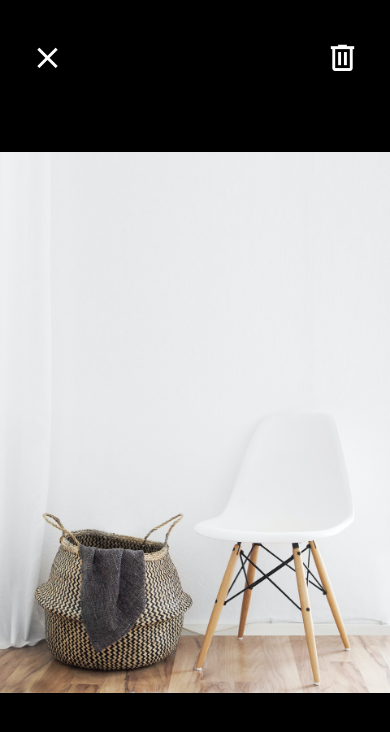
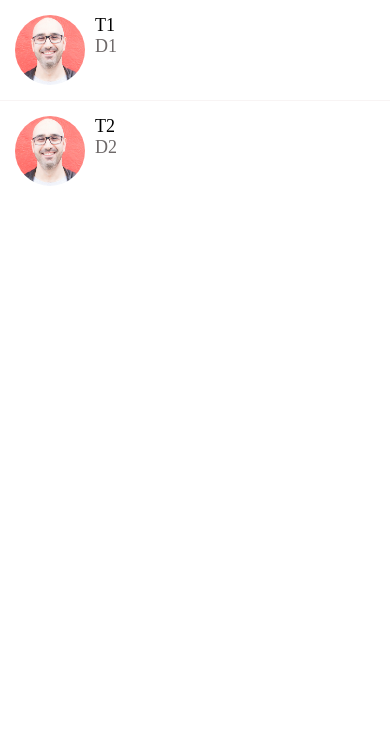
Before and after one commit to srayner/done-with-it, a React Native app: screen / in a window 390 px wide. Shown: the top 732 px of the page. Built offline with nearby package versions, Linux system fonts and the light colour scheme.

Commit message:
completed Messages screen

```diff
--- a/App.js
+++ b/App.js
@@ -3,8 +3,8 @@ import { StyleSheet, View } from "react-native";
 import ViewImageScreen from "./app/screens/ViewImageScreen";
 import WelcomeScreen from "./app/screens/WelcomeScreen";
 import ListingDetailsScreen from "./app/screens/ListingDetailsScreen";
-import Card from "./app/components/Card";
+import MessagesScreen from "./app/screens/MessagesScreen";
 
 export default function App() {
-  return <ViewImageScreen />;
+  return <MessagesScreen />;
 }
--- a/app/components/ListItem.js
+++ b/app/components/ListItem.js
@@ -1,11 +1,20 @@
-import { View, Image, StyleSheet } from "react-native";
+import { View, Image, StyleSheet, TouchableHighlight } from "react-native";
 import React from "react";
+import Swipeable from "react-native-gesture-handler/Swipeable";
 
 import AppText from "./AppText";
 import colors from "../config/colors";
 
-export default function ListItem({ image, title, subTitle }) {
+export default function ListItem({
+  image,
+  title,
+  subTitle,
+  onPress,
+  renderRightActions,
+}) {
   return (
+    <Swipeable renderRightActions={renderRightActions}>
+      <TouchableHighlight underlayColor={colors.light} onPress={onPress}>
         <View style={styles.container}>
           <Image style={styles.image} source={image} />
           <View>
@@ -13,12 +22,15 @@ export default function ListItem({ image, title, subTitle }) {
             <AppText style={styles.subTitle}>{subTitle}</AppText>
           </View>
         </View>
+      </TouchableHighlight>
+    </Swipeable>
   );
 }
 
 const styles = StyleSheet.create({
   container: {
     flexDirection: "row",
+    padding: 15,
   },
   image: {
     width: 70,
--- /dev/null
+++ b/app/components/ListItemDeleteAction.js
@@ -0,0 +1,30 @@
+import { View, StyleSheet, Text } from "react-native";
+import React from "react";
+import { MaterialCommunityIcons } from "@expo/vector-icons";
+import { TouchableWithoutFeedback } from "react-native-gesture-handler";
+
+import colors from "../config/colors";
+
+export default function ListItemDeleteAction({ onPress }) {
+  return (
+    <TouchableWithoutFeedback onPress={onPress}>
+      <View style={styles.container}>
+        <MaterialCommunityIcons
+          name="trash-can"
+          size={35}
+          color={colors.white}
+        />
+      </View>
+    </TouchableWithoutFeedback>
+  );
+}
+
+const styles = StyleSheet.create({
+  container: {
+    backgroundColor: colors.danger,
+    width: 70,
+    height: "100%",
+    justifyContent: "center",
+    alignItems: "center",
+  },
+});
--- /dev/null
+++ b/app/components/ListItemSeperator.js
@@ -0,0 +1,16 @@
+import { View, Text, StyleSheet } from "react-native";
+import React from "react";
+
+import colors from "../config/colors";
+
+export default function ListItemSeperator() {
+  return <View style={styles.seperator} />;
+}
+
+const styles = StyleSheet.create({
+  seperator: {
+    width: "100%",
+    height: 1,
+    backgroundColor: colors.light,
+  },
+});
--- /dev/null
+++ b/app/components/Screen.js
@@ -0,0 +1,14 @@
+import { StyleSheet, SafeAreaView } from "react-native";
+import React from "react";
+import Contstants from "expo-constants";
+
+export default function Screen({ children }) {
+  return <SafeAreaView style={styles.screen}>{children}</SafeAreaView>;
+}
+
+const styles = StyleSheet.create({
+  screen: {
+    paddingTop: Contstants.statusBarHeight,
+    flex: 1,
+  },
+});
--- a/app/config/colors.js
+++ b/app/config/colors.js
@@ -4,4 +4,6 @@ export default {
   black: "#000",
   white: "#fff",
   medium: "#6e6969",
+  light: "#f8f4f4",
+  danger: "#ff5252",
 };
--- /dev/null
+++ b/app/screens/MessagesScreen.js
@@ -0,0 +1,66 @@
+import { FlatList, View } from "react-native";
+import React, { useState } from "react";
+import { GestureHandlerRootView } from "react-native-gesture-handler";
+
+import Screen from "../components/Screen";
+import ListItem from "../components/ListItem";
+import ListItemSeperator from "../components/ListItemSeperator";
+import ListItemDeleteAction from "../components/ListItemDeleteAction";
+
+const initialMessages = [
+  {
+    id: 1,
+    title: "T1",
+    description: "D1",
+    image: require("../assets/mosh.jpg"),
+  },
+  {
+    id: 2,
+    title: "T2",
+    description: "D2",
+    image: require("../assets/mosh.jpg"),
+  },
+];
+
+export default function MessagesScreen() {
+  const [messages, setMessages] = useState(initialMessages);
+  const [refreshing, setRefreshing] = useState(false);
+
+  const handleDelete = (message) => {
+    setMessages(messages.filter((m) => m.id !== message.id));
+  };
+
+  return (
+    <Screen>
+      <GestureHandlerRootView>
+        <FlatList
+          data={messages}
+          keyExtractor={(message) => message.id.toString()}
+          renderItem={({ item }) => (
+            <ListItem
+              title={item.title}
+              subTitle={item.description}
+              image={item.image}
+              onPress={() => console.log("Message selected", item)}
+              renderRightActions={() => (
+                <ListItemDeleteAction onPress={() => handleDelete(item)} />
+              )}
+            />
+          )}
+          ItemSeparatorComponent={() => <ListItemSeperator />}
+          refreshing={refreshing}
+          onRefresh={() => {
+            setMessages([
+              {
+                id: 2,
+                title: "T2",
+                description: "D2",
+                image: require("../assets/mosh.jpg"),
+              },
+            ]);
+          }}
+        ></FlatList>
+      </GestureHandlerRootView>
+    </Screen>
+  );
+}
--- a/package.json
+++ b/package.json
@@ -11,10 +11,12 @@
   },
   "dependencies": {
     "expo": "~44.0.0",
+    "expo-constants": "^13.0.2",
     "expo-status-bar": "~1.2.0",
     "react": "17.0.1",
     "react-dom": "17.0.1",
     "react-native": "0.64.3",
+    "react-native-gesture-handler": "~2.1.0",
     "react-native-web": "0.17.1"
   },
   "devDependencies": {
```
Also changed, not shown: 2 other files (tests, documents, lock files or other folders). Lines whose indentation alone changed are shown as unchanged.
